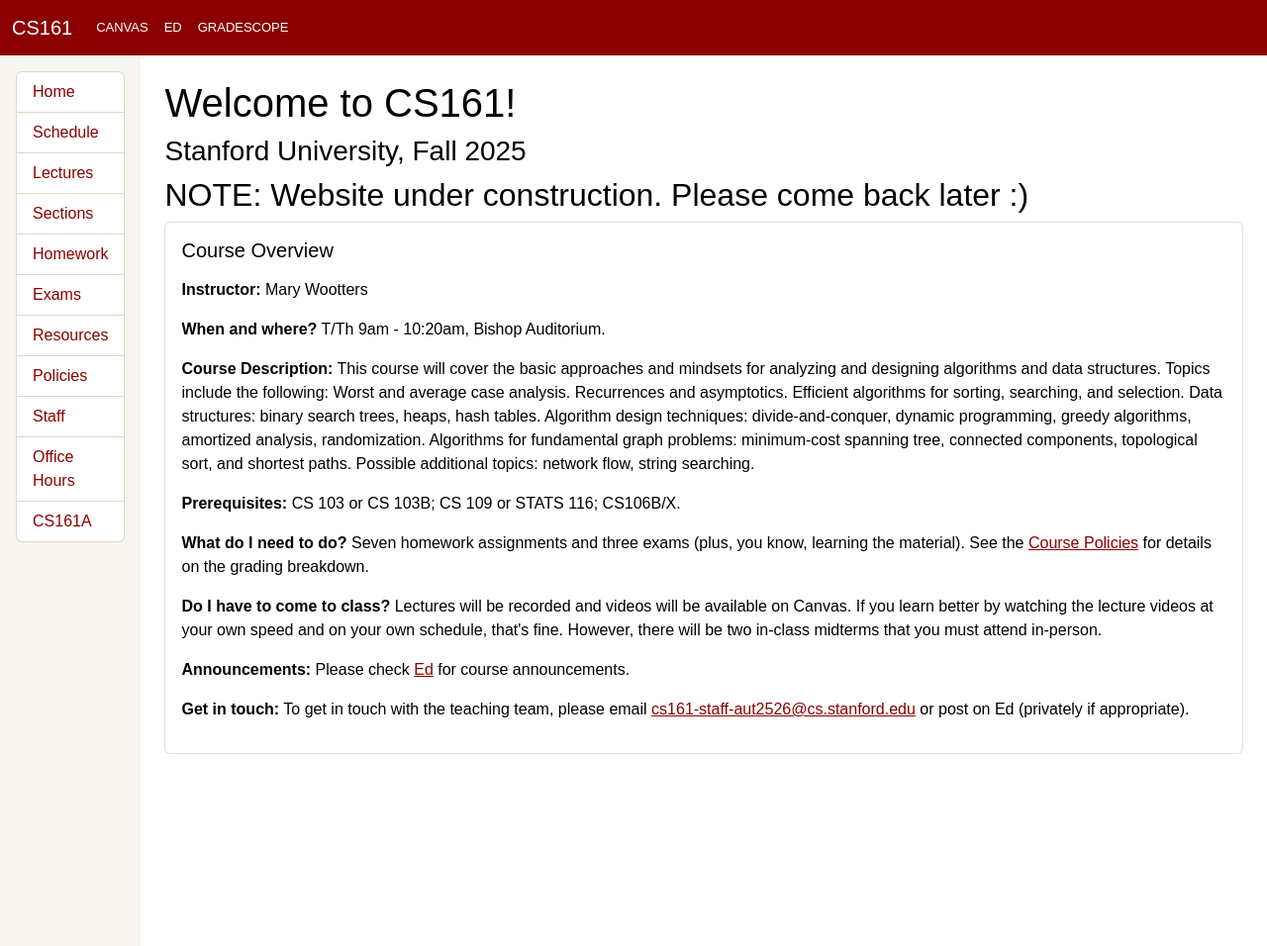
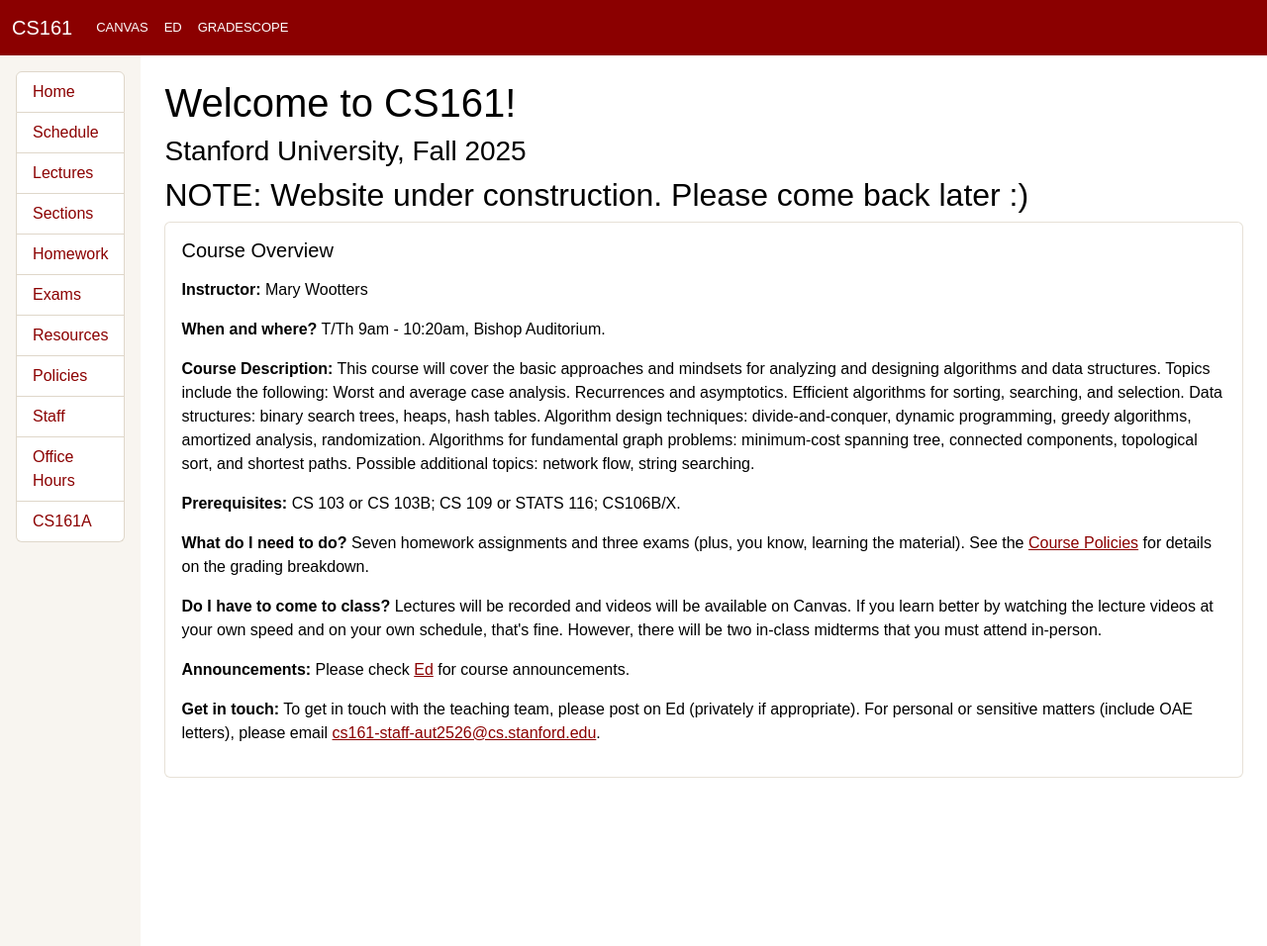
Before and after one commit to cs161-stanford/cs161-stanford.github.io, a Jekyll site: the page built from index.md, in a window 1280 px wide. Shown: the whole page at 99% size. Built offline with Jekyll 4.4.1, drawn with Linux system fonts in a browser that asks for light colours; nearby versions of some CDN libraries.

Commit message:
staff list

```diff
--- a/index.md
+++ b/index.md
@@ -45,7 +45,7 @@ title: Home
     </p>
 
 <p>
-<b>Get in touch:</b> To get in touch with the teaching team, please email <a href="mailto:cs161-staff-aut2526@cs.stanford.edu">cs161-staff-aut2526@cs.stanford.edu</a> or post on Ed (privately if appropriate).
+<b>Get in touch:</b> To get in touch with the teaching team, please post on Ed (privately if appropriate).  For personal or sensitive matters (include OAE letters), please email <a href="mailto:cs161-staff-aut2526@cs.stanford.edu">cs161-staff-aut2526@cs.stanford.edu</a>.
     </p>
   </div>
 </div>
```
Also changed, not shown: homework.md (+1 -1 lines), resources.md (+1 -1 lines).
